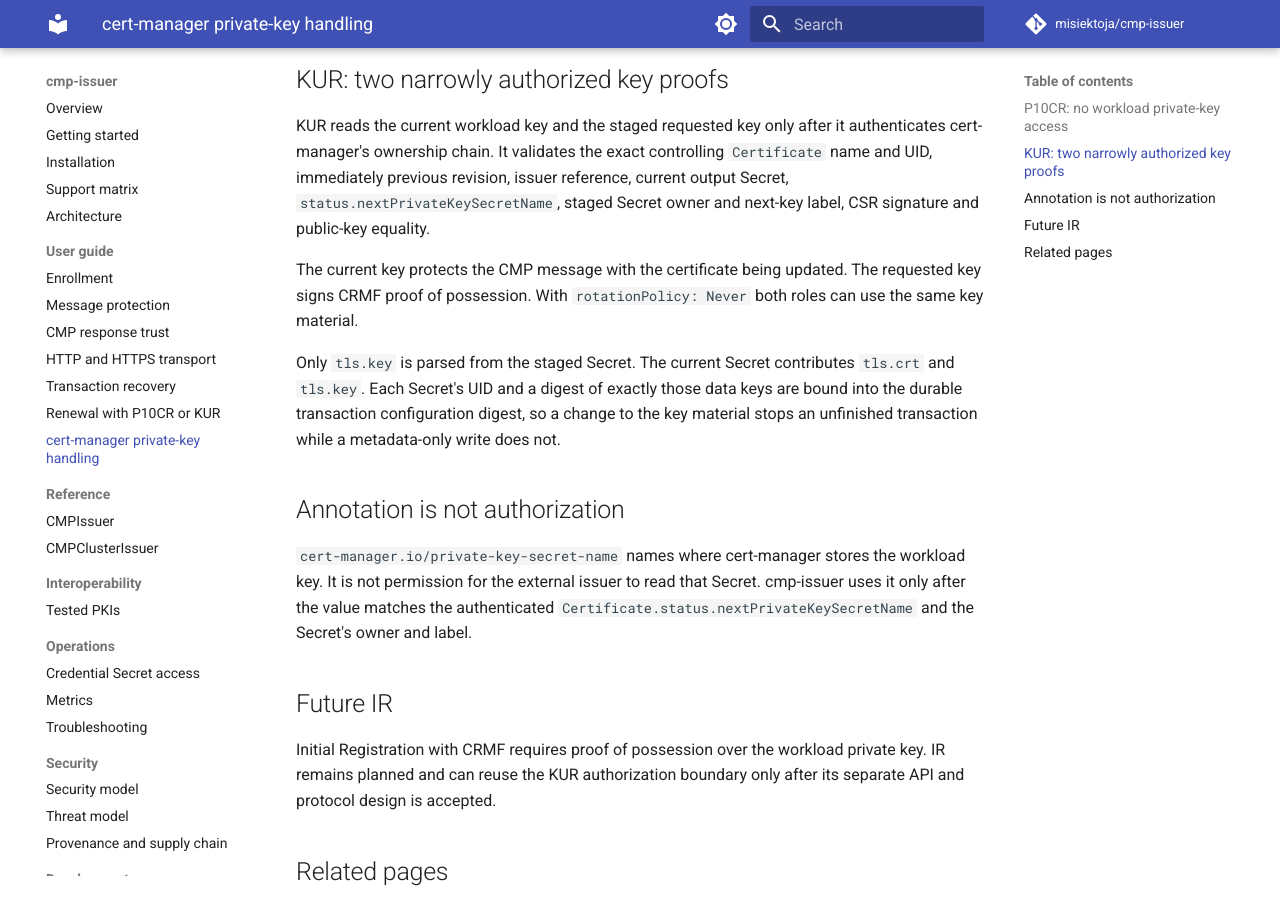
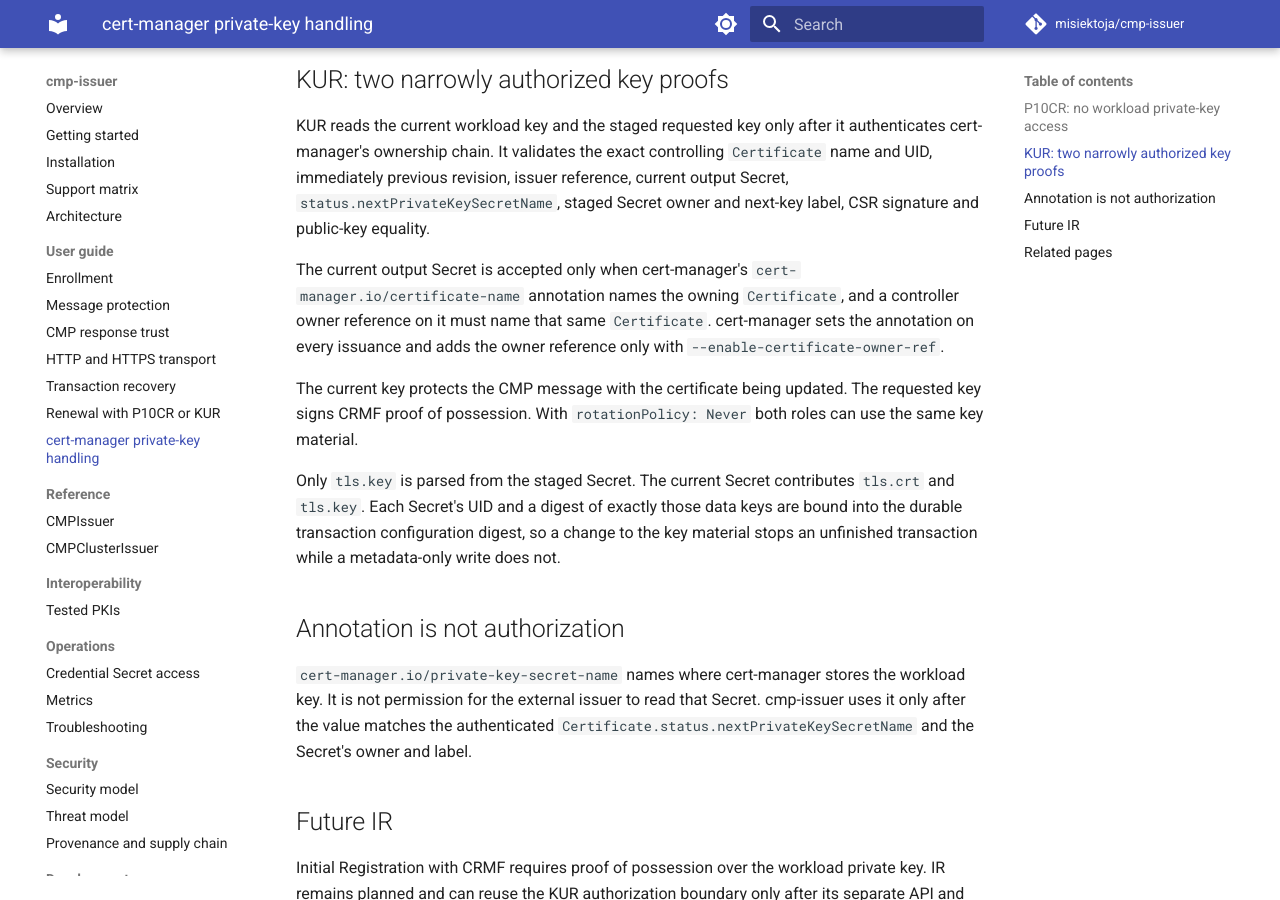
Before and after one commit to misiektoja/cmp-issuer, an MkDocs documentation site: the page built from docs/guide/private-key-handling.md, in a window 1280 px wide and 900 px high, scrolled down 669 px. Built offline with MkDocs 1.6.1 and Material for MkDocs 9.7.7, drawn with Linux system fonts in a browser that asks for light colours; comment, search, counter and statistics services are not loaded.

Commit message:
docs(guide): describe the current output Secret provenance check

```diff
--- a/docs/guide/private-key-handling.md
+++ b/docs/guide/private-key-handling.md
@@ -21,6 +21,8 @@
 
 KUR reads the current workload key and the staged requested key only after it authenticates cert-manager's ownership chain. It validates the exact controlling `Certificate` name and UID, immediately previous revision, issuer reference, current output Secret, `status.nextPrivateKeySecretName`, staged Secret owner and next-key label, CSR signature and public-key equality.
 
+The current output Secret is accepted only when cert-manager's `cert-manager.io/certificate-name` annotation names the owning `Certificate`, and a controller owner reference on it must name that same `Certificate`. cert-manager sets the annotation on every issuance and adds the owner reference only with `--enable-certificate-owner-ref`.
+
 The current key protects the CMP message with the certificate being updated. The requested key signs CRMF proof of possession. With `rotationPolicy: Never` both roles can use the same key material.
 
 Only `tls.key` is parsed from the staged Secret. The current Secret contributes `tls.crt` and `tls.key`. Each Secret's UID and a digest of exactly those data keys are bound into the durable transaction configuration digest, so a change to the key material stops an unfinished transaction while a metadata-only write does not.
```
